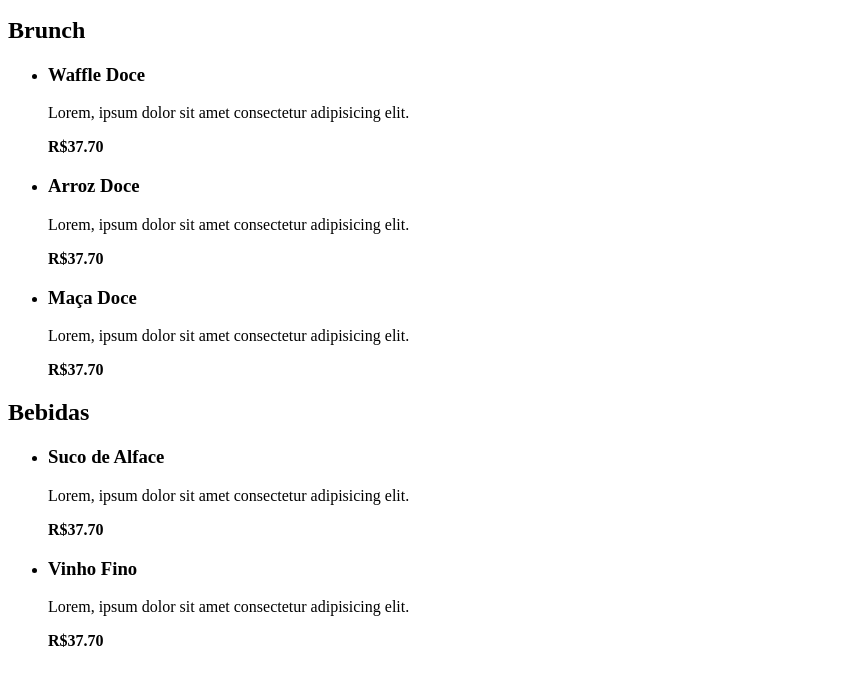
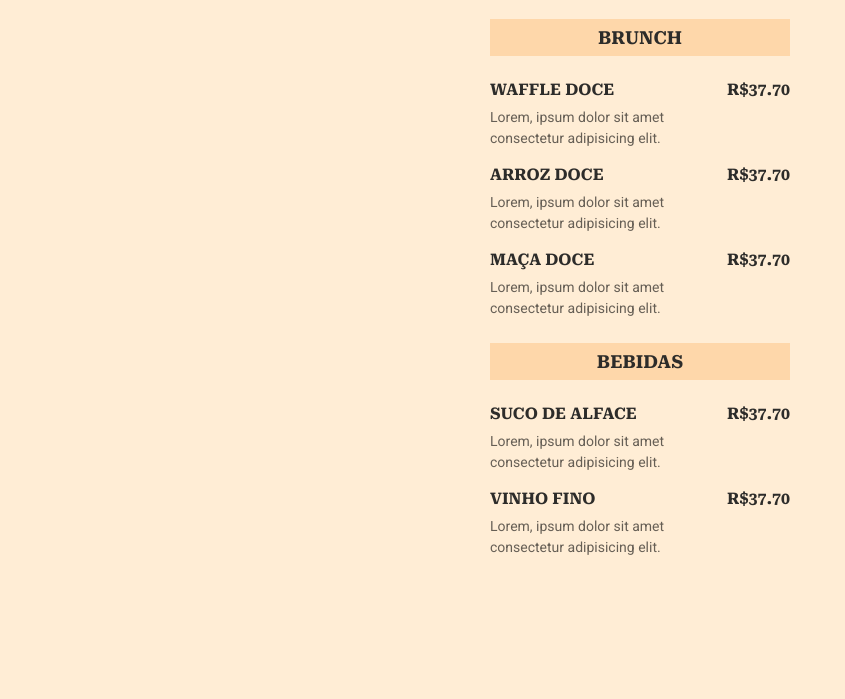
Before and after one commit to Vitorio-Baliero-Borges/maratona-explorer-3, a plain HTML site: page index.html in a window 1280 px wide. Shown: the part 101-800 px from the top of the page, without its empty margins (0-845 px from the left). Drawn offline with Linux system fonts and the light colour scheme.

Commit message:
Update index.html

```diff
--- a/index.html
+++ b/index.html
@@ -7,7 +7,7 @@
     <link href="https://fonts.googleapis.com/css2?family=Roboto&family=Roboto+Serif:opsz,wght@8..144,700&display=swap" rel="stylesheet">
 
     <meta charset="UTF-8">
-    <link rel="stylesheet" href="/aula 2/segunda parte/style.css">
+    <link rel="stylesheet" href="/style.css">
     <meta name="viewport" content="width=device-width, initial-scale=1.0">
     <title>RocketCoffee</title>
 
```
